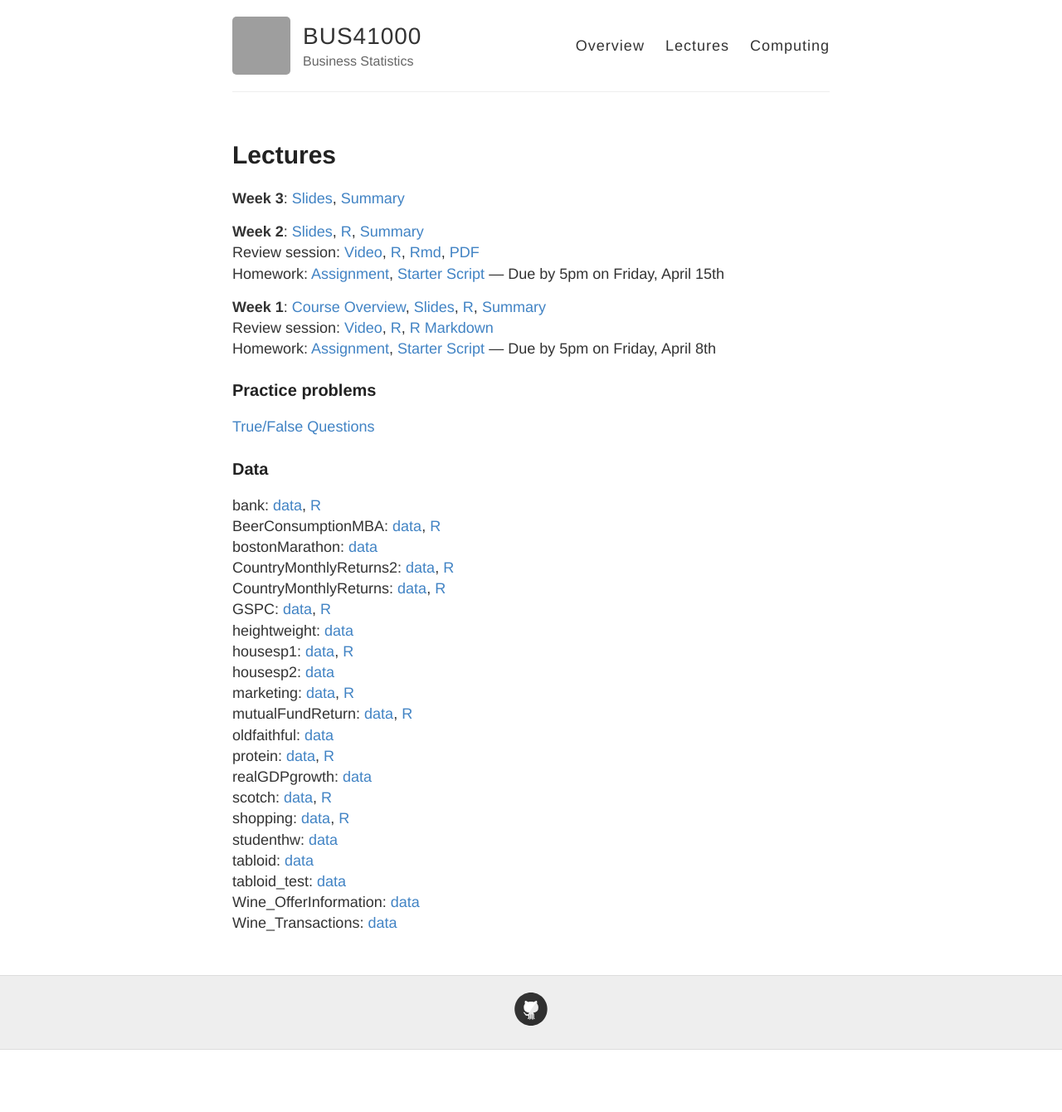
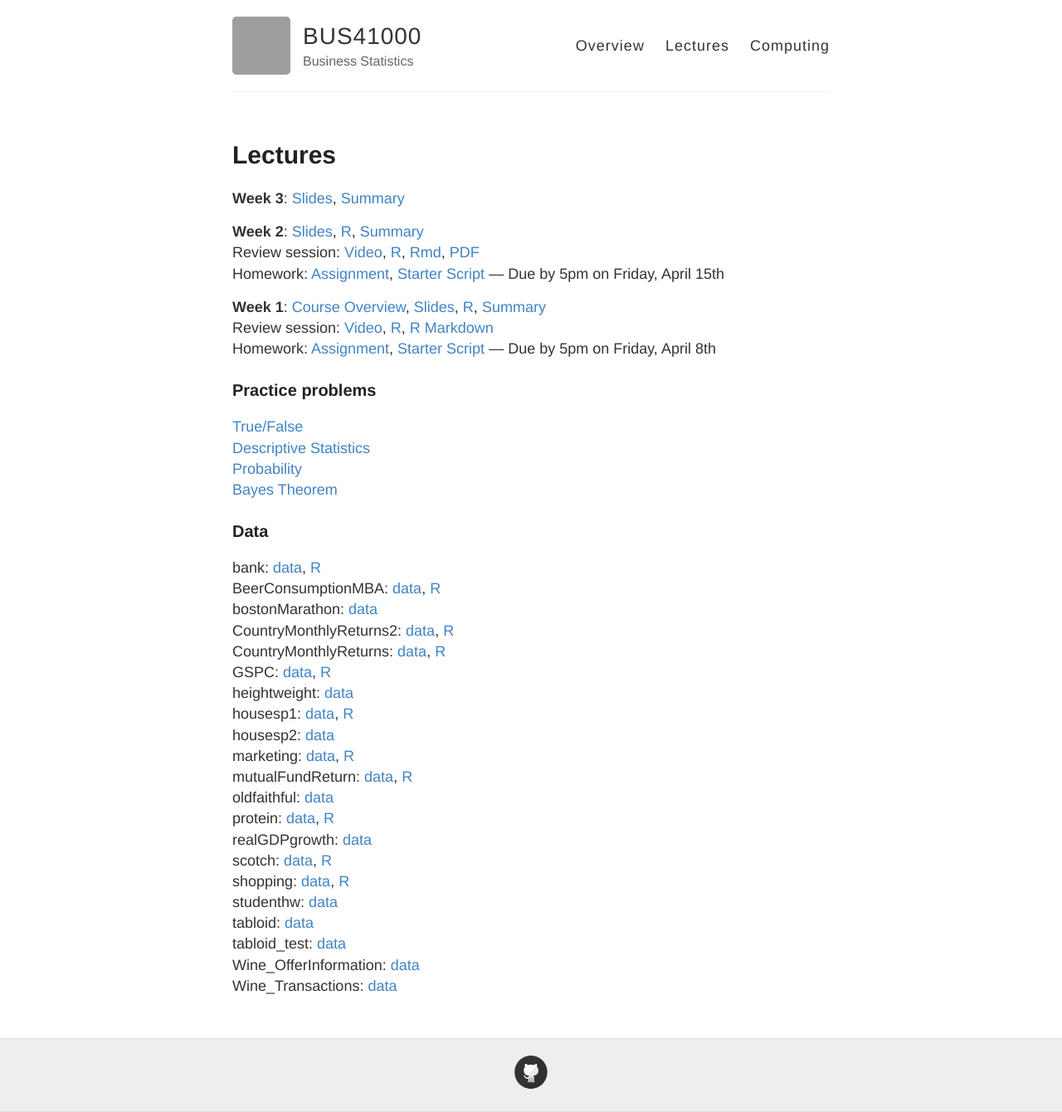
Before and after one commit to mlakolar/BUS41000, a Jekyll site: the page built from lectures.md, in a window 1280 px wide. Shown: the whole page at 83% size. Built offline with Jekyll 4.4.1, drawn with Linux system fonts in a browser that asks for light colours; before the commit the page ends 1265 px from its top, so only the background shows below that; grey boxes are pictures that could not be loaded.

Commit message:
Update lectures.md

```diff
--- a/lectures.md
+++ b/lectures.md
@@ -39,7 +39,10 @@ Due by 5pm on Friday, April 8th
 
 ### Practice problems
 
-[True/False Questions](https://piazza.com/class_profile/get_resource/ihbf4oo8gc36od/ims6ocnsyny58y)
+[True/False](https://piazza.com/class_profile/get_resource/ihbf4oo8gc36od/ims6ocnsyny58y)
+[Descriptive Statistics](https://piazza.com/class_profile/get_resource/ihbf4oo8gc36od/imxgb5ttlep7nx)
+[Probability](https://piazza.com/class_profile/get_resource/ihbf4oo8gc36od/imxgb7g1je14ze)
+[Bayes Theorem](https://piazza.com/class_profile/get_resource/ihbf4oo8gc36od/imxgdiixymr5qf)
 
 ### Data
 
```
